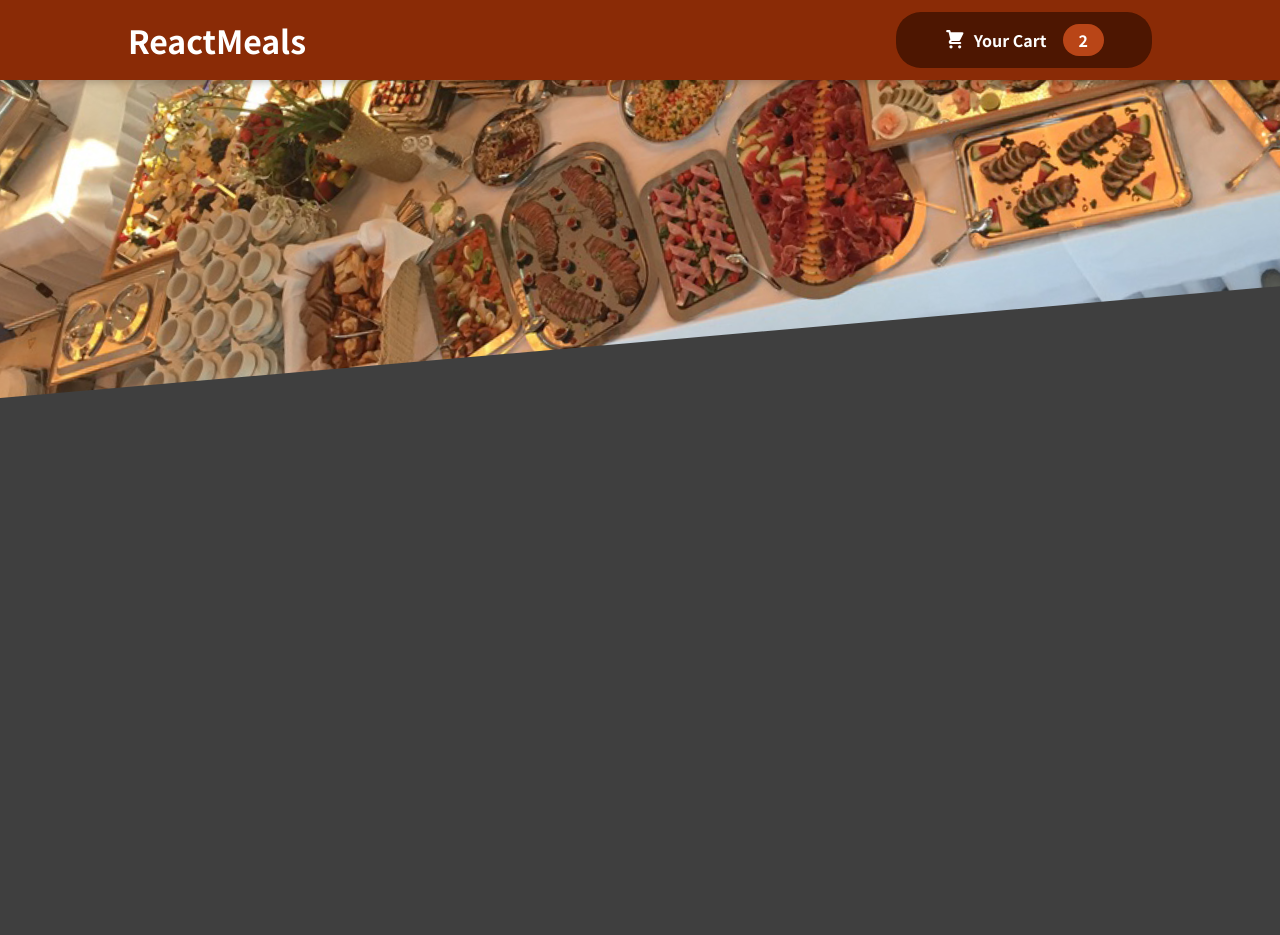
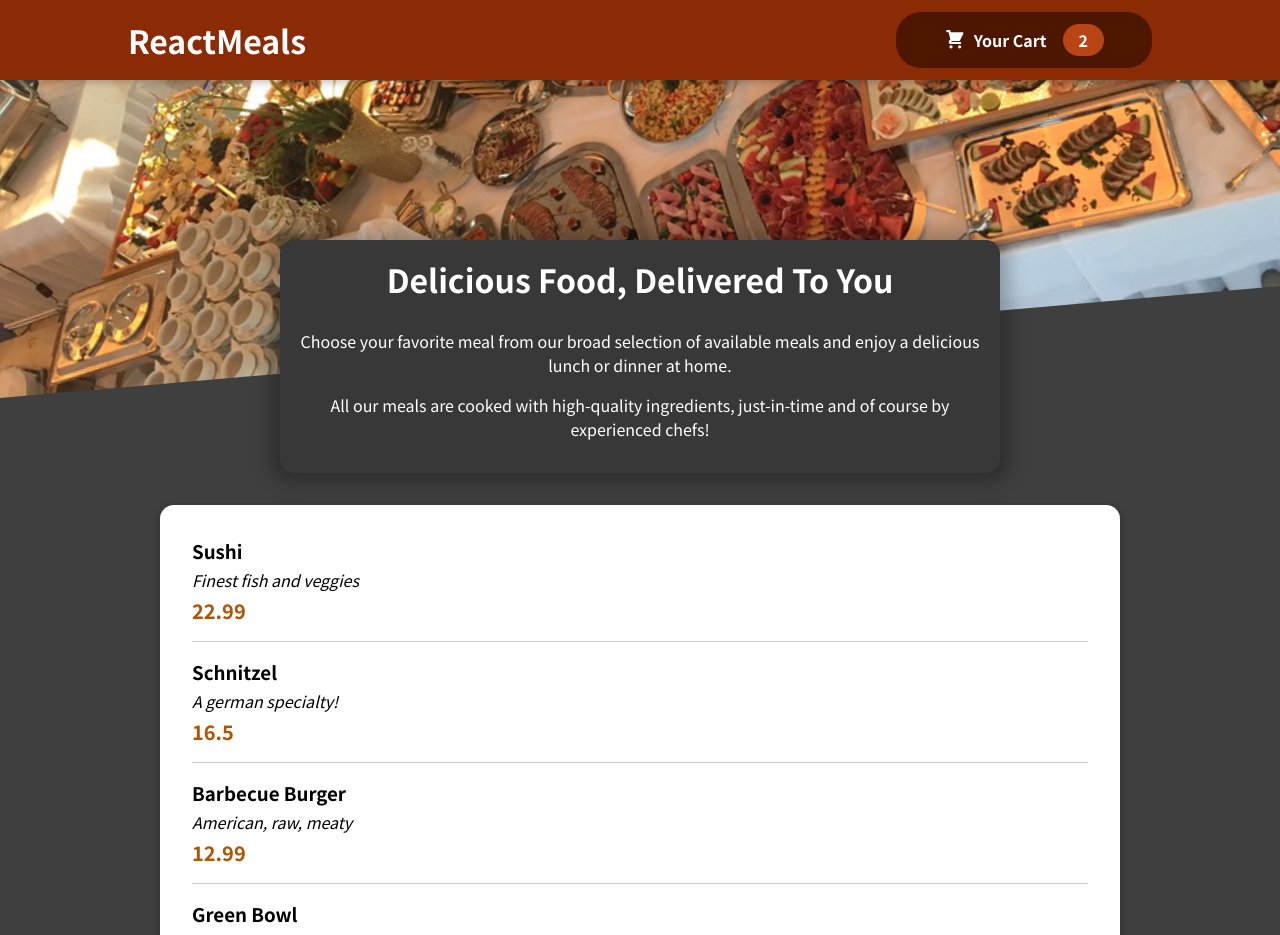
Before and after one commit to SpectreAscended/food-order-app-2, a React (Vite) app: page / in a window 1280 px wide. Shown: the top 935 px of the page. Before the commit the page ends 800 px from the top, so only its background shows below. Built offline with nearby package versions, Linux system fonts and the light colour scheme.

Commit message:
Added available meals section

```diff
--- a/src/App.jsx
+++ b/src/App.jsx
@@ -1,10 +1,14 @@
 import React from 'react';
 import Header from './components/Layout/Header';
+import Meals from './components/Meals/Meals';
 
 const App = () => {
   return (
     <>
       <Header />
+      <main>
+        <Meals />
+      </main>
     </>
   );
 };
--- /dev/null
+++ b/src/components/Meals/AvailableMeals.jsx
@@ -0,0 +1,29 @@
+import React from 'react';
+import DUMMY_MEALS from '../../store/dummydata';
+import classes from './AvailableMeals.module.css';
+import Card from '../UI/Card';
+import MealItem from './MealItem';
+
+const AvailableMeals = () => {
+  console.log(DUMMY_MEALS);
+
+  const mealsList = DUMMY_MEALS.map(item => (
+    <MealItem
+      key={item.id}
+      id={item.id}
+      name={item.name}
+      description={item.description}
+      price={item.price}
+    />
+  ));
+
+  return (
+    <section className={classes.meals}>
+      <Card>
+        <ul>{mealsList}</ul>
+      </Card>
+    </section>
+  );
+};
+
+export default AvailableMeals;
--- /dev/null
+++ b/src/components/Meals/AvailableMeals.module.css
@@ -0,0 +1,24 @@
+.meals {
+  max-width: 60rem;
+  width: 90%;
+  margin: 2rem auto;
+  animation: meals-appear 1s ease-out forwards;
+}
+
+.meals ul {
+  list-style: none;
+  margin: 0;
+  padding: 0;
+}
+
+@keyframes meals-appear {
+  from {
+    opacity: 0;
+    transform: translateY(3rem);
+  }
+
+  to {
+    opacity: 1;
+    transform: translateY(0);
+  }
+}
--- /dev/null
+++ b/src/components/Meals/MealItem.jsx
@@ -0,0 +1,18 @@
+import React from 'react';
+import classes from './MealItem.module.css';
+
+const MealItem = props => {
+  return (
+    <li className={classes.meal}>
+      <div>
+        <div>
+          <h3>{props.name}</h3>
+        </div>
+        <div className={classes.description}>{props.description}</div>
+        <div className={classes.price}>{props.price}</div>
+      </div>
+    </li>
+  );
+};
+
+export default MealItem;
--- /dev/null
+++ b/src/components/Meals/MealItem.module.css
@@ -0,0 +1,22 @@
+.meal {
+  display: flex;
+  justify-content: space-between;
+  margin: 1rem;
+  padding-bottom: 1rem;
+  border-bottom: 1px solid #ccc;
+}
+
+.meal h3 {
+  margin: 0 0 0.25rem 0;
+}
+
+.description {
+  font-style: italic;
+}
+
+.price {
+  margin-top: 0.25rem;
+  font-weight: bold;
+  color: #ad5502;
+  font-size: 1.25rem;
+}
--- /dev/null
+++ b/src/components/Meals/Meals.jsx
@@ -0,0 +1,14 @@
+import React from 'react';
+import MealsSummary from './MealsSummary';
+import AvailableMeals from './AvailableMeals';
+
+const Meals = () => {
+  return (
+    <>
+      <MealsSummary />
+      <AvailableMeals />
+    </>
+  );
+};
+
+export default Meals;
--- /dev/null
+++ b/src/components/Meals/MealsSummary.jsx
@@ -0,0 +1,19 @@
+import classes from './MealsSummary.module.css';
+
+const MealsSummary = () => {
+  return (
+    <section className={classes.summary}>
+      <h2>Delicious Food, Delivered To You</h2>
+      <p>
+        Choose your favorite meal from our broad selection of available meals
+        and enjoy a delicious lunch or dinner at home.
+      </p>
+      <p>
+        All our meals are cooked with high-quality ingredients, just-in-time and
+        of course by experienced chefs!
+      </p>
+    </section>
+  );
+};
+
+export default MealsSummary;
--- /dev/null
+++ b/src/components/Meals/MealsSummary.module.css
@@ -0,0 +1,18 @@
+.summary {
+  text-align: center;
+  max-width: 45rem;
+  width: 90%;
+  margin: auto;
+  margin-top: -10rem;
+  position: relative;
+  background-color: #383838;
+  color: white;
+  border-radius: 14px;
+  padding: 1rem;
+  box-shadow: 0 1px 18px 10px rgba(0, 0, 0, 0.25);
+}
+
+.summary h2 {
+  font-size: 2rem;
+  margin-top: 0;
+}
--- /dev/null
+++ b/src/components/UI/Card.jsx
@@ -0,0 +1,8 @@
+import React from 'react';
+import classes from './Card.module.css';
+
+const Card = props => {
+  return <div className={classes.card}>{props.children}</div>;
+};
+
+export default Card;
--- /dev/null
+++ b/src/components/UI/Card.module.css
@@ -0,0 +1,6 @@
+.card {
+  padding: 1rem;
+  box-shadow: 0 2px 8px rgba(0, 0, 0, 0.25);
+  border-radius: 14px;
+  background-color: white;
+}
--- /dev/null
+++ b/src/store/dummydata.js
@@ -0,0 +1,28 @@
+const DUMMY_MEALS = [
+  {
+    id: 'm1',
+    name: 'Sushi',
+    description: 'Finest fish and veggies',
+    price: 22.99,
+  },
+  {
+    id: 'm2',
+    name: 'Schnitzel',
+    description: 'A german specialty!',
+    price: 16.5,
+  },
+  {
+    id: 'm3',
+    name: 'Barbecue Burger',
+    description: 'American, raw, meaty',
+    price: 12.99,
+  },
+  {
+    id: 'm4',
+    name: 'Green Bowl',
+    description: 'Healthy...and green...',
+    price: 18.99,
+  },
+];
+
+export default DUMMY_MEALS;
```
Also changed, not shown: src/components/Meals/Meals.module.css (added).
